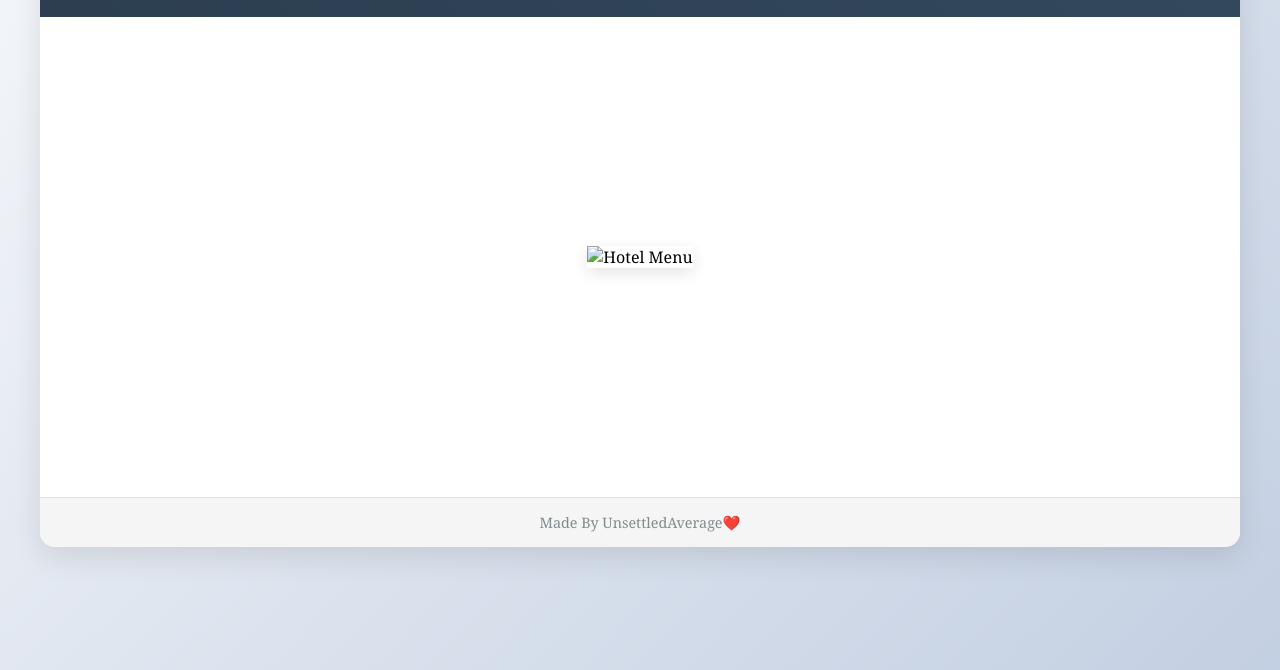
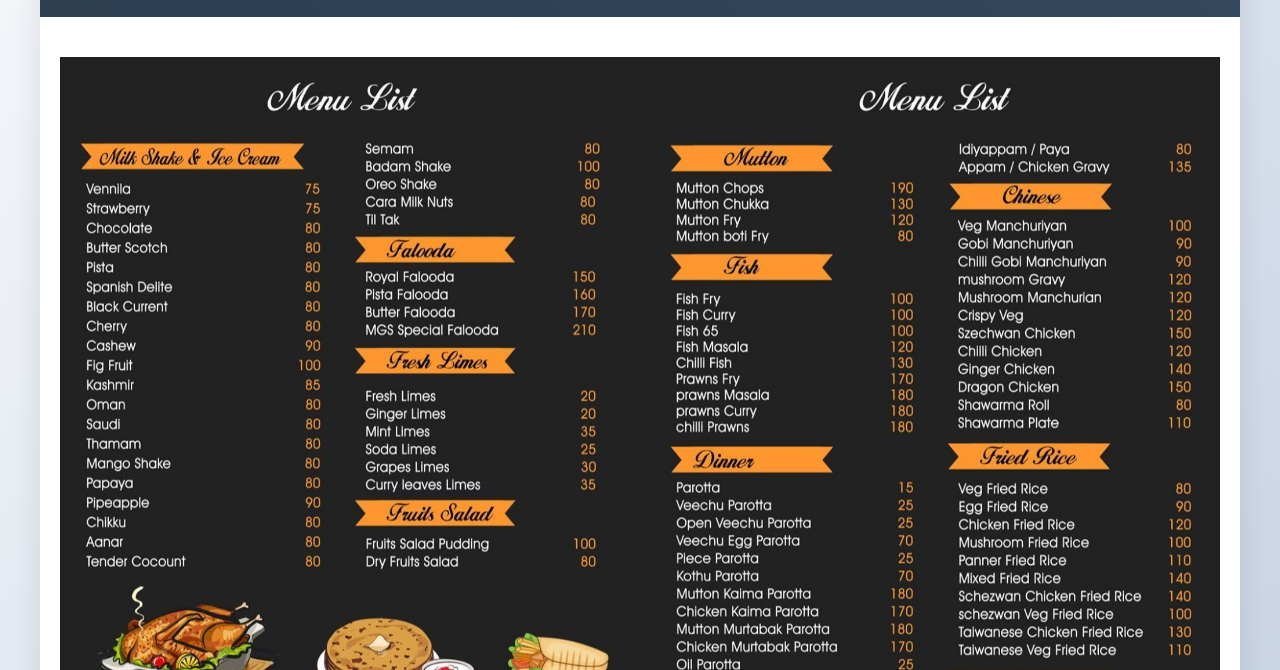
Before and after one commit to Unsettled-Hunder/magic, a plain HTML site: page index.html in a window 1280 px wide. Shown: the part 130-800 px from the top of the page. Drawn offline with Linux system fonts and the light colour scheme.

Commit message:
Update index.html

```diff
--- a/index.html
+++ b/index.html
@@ -117,7 +117,7 @@
         <!-- Menu Display -->
         <div class="menu-display">
             <div class="menu-container">
-                <img class="menu-image" src="punch-tape-paper (1).jpg" alt="Hotel Menu">
+                <img class="menu-image" src="punch-tape-paper.jpg" alt="Hotel Menu">
             </div>
         </div>
 
```
